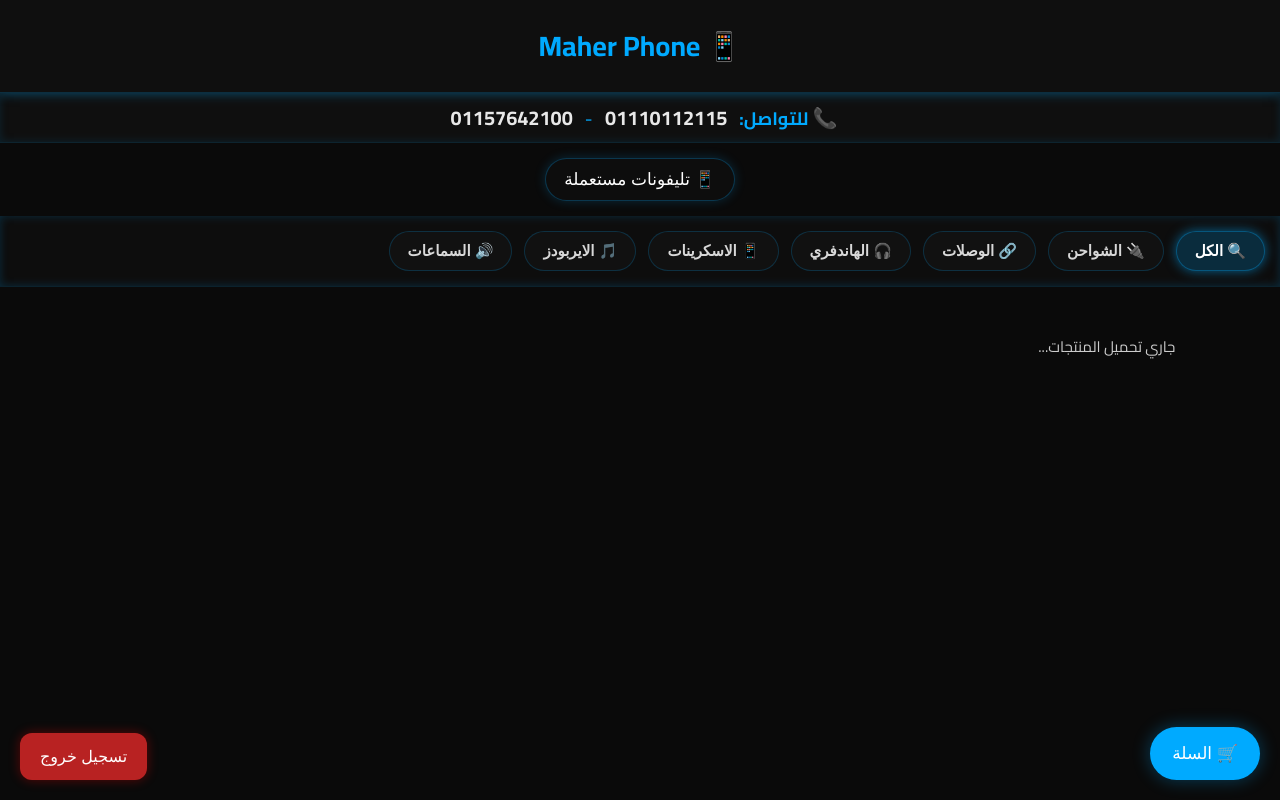
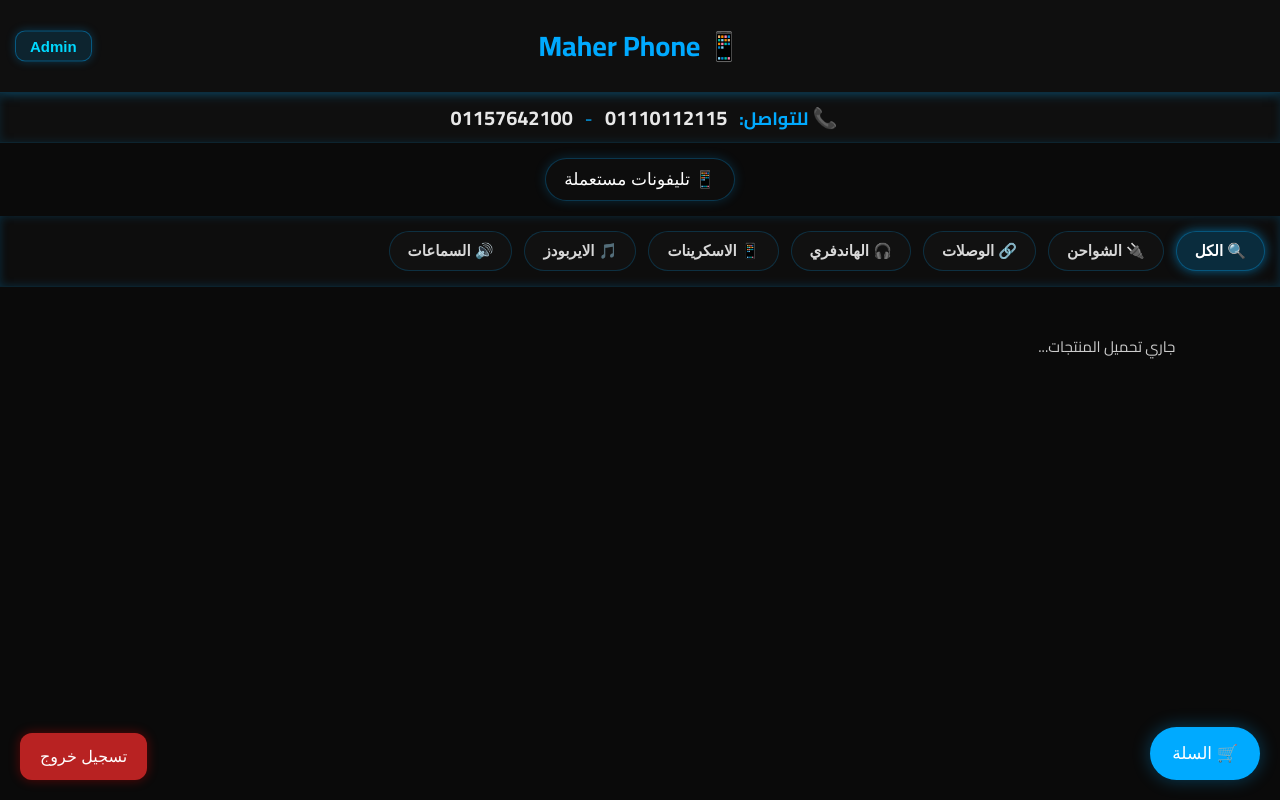
Before and after one commit to clever2251999-cyber/maher-phone, a plain HTML site: page products.html in a window 1280 px wide. Drawn offline with Linux system fonts and the light colour scheme; no server answers.

Commit message:
Update products.html

```diff
--- a/products.html
+++ b/products.html
@@ -45,7 +45,7 @@
         font-size:15px;
         font-weight:700;
         box-shadow:0 0 10px #00aaff44;
-        display:none;
+        display:block; /* ← اتعدلت */
     }
     #adminBtn:hover{
         background:#00aaff33;
@@ -304,7 +304,7 @@
 
 <header>
     📱 Maher Phone
-    <button id="adminBtn" onclick="location.href='index.html'">Admin</button>
+    <button id="adminBtn" onclick="location.href='login.html'">Admin</button>
 </header>
 
 <div style="
@@ -381,9 +381,8 @@ const ADMIN_EMAIL = "clever2251999@gmail.com";
 auth.onAuthStateChanged(user => {
     currentUser = user;
 
-    // 👇 إظهار زر الأدمن في الهيدر
+    // زر الأدمن فقط لو أدمن (دا للتحكم وليس للظهور)
     if (user && !user.isAnonymous && user.email === ADMIN_EMAIL){
-        document.getElementById("adminBtn").style.display = "inline-block";
         document.getElementById("adminPanel").style.display = "block";
     }
 
```
